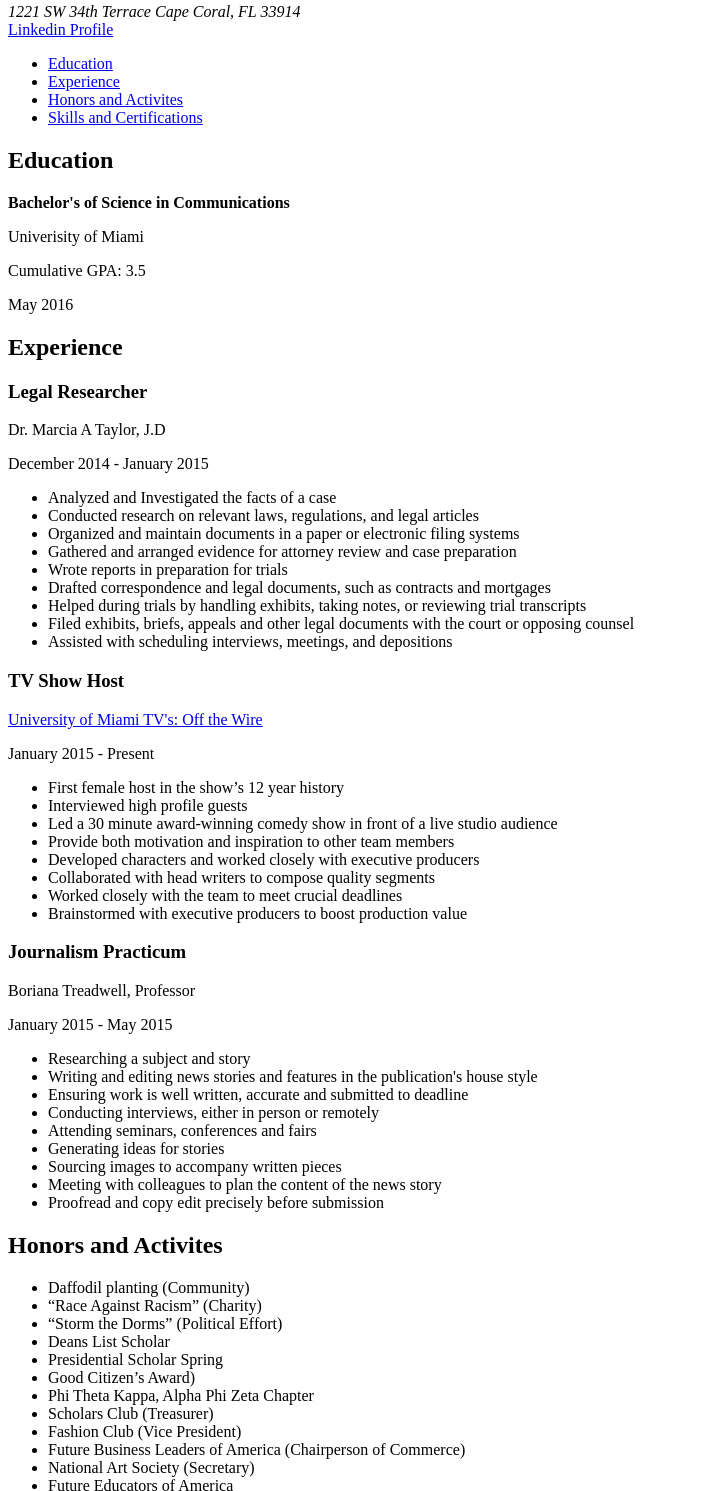
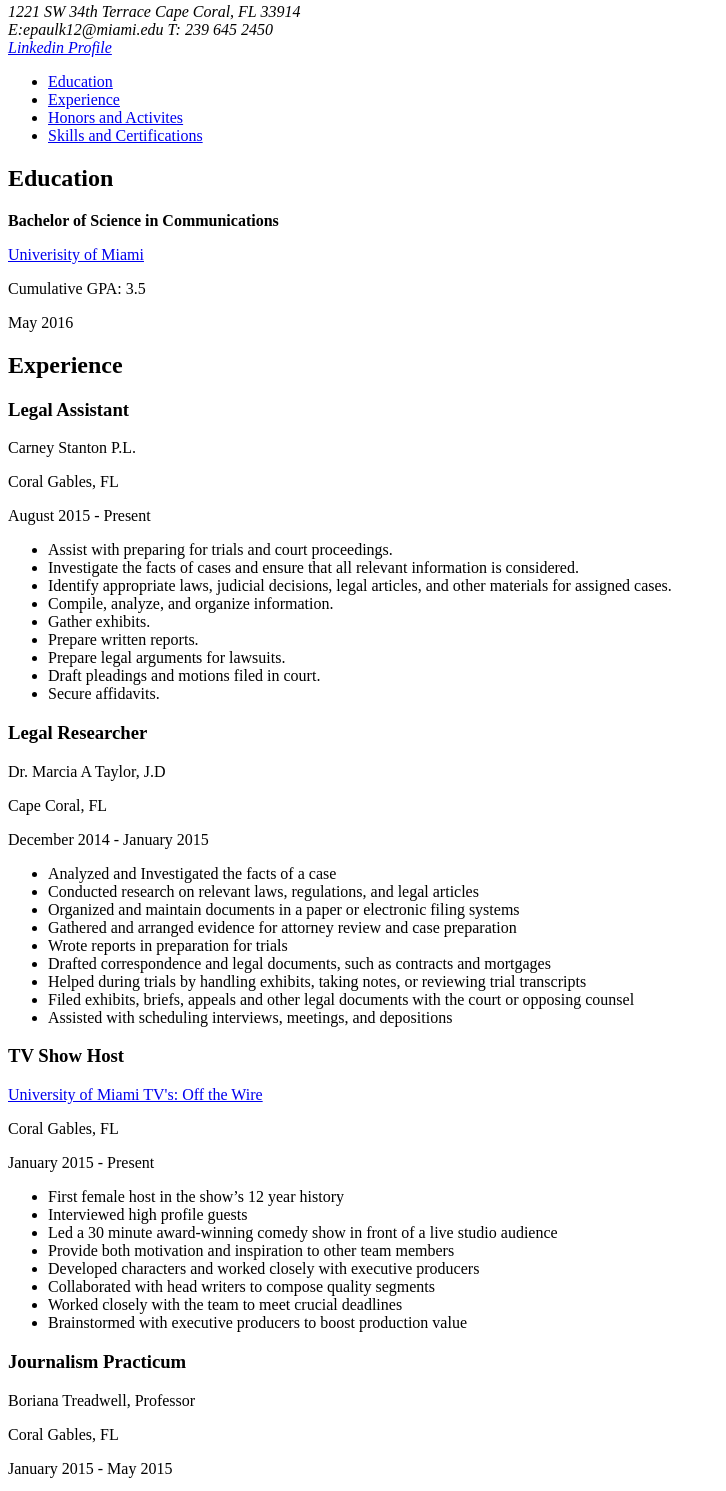
Before and after one commit to epaulk12/elaynapaulk.resume.io, a plain HTML site: page Index.html in a window 1280 px wide. Shown: the part 77-1568 px from the top of the page, without its empty margins (0-726 px from the left). Drawn offline with Linux system fonts and the light colour scheme.

Commit message:
Made Changes and added a few bits of info

```diff
--- a/Index.html
+++ b/Index.html
@@ -11,16 +11,19 @@
 
 
 <body>
+
+<a id="top"></a>
+
  <header>
 
     <h1>Elayna C. Paulk</h1>
 
         <address>
-        1221 SW 34th Terrace
-        Cape Coral, FL
-        33914
+        1221 SW 34th Terrace Cape Coral, FL 33914
+        <br>E:epaulk12@miami.edu T: 239 645 2450<br>
+     <a href="https://www.linkedin.com/in/elaynapaulk">Linkedin Profile</a>
         </address>
-     <a href="https://www.linkedin.com/in/elaynapaulk">Linkedin Profile</a>
+
 
 </header>
 
@@ -32,34 +35,55 @@
      <li><a href="#honors">Honors and Activites</a></li>
      <li><a href="#skills">Skills and Certifications</a></li>
  </ul>
+
 </nav>
 
 
 <main>
 
-     <section id="education">
+   <section id="education">
 
-<h2>Education</h2>
+    <h2>Education</h2>
 
 <article>
-    <p><strong>Bachelor's of Science in Communications</strong></p>
-    <p>Univerisity of Miami</p>
+    <p><strong>Bachelor of Science in Communications</strong></p>
+    <p><a href="http://welcome.miami.edu">Univerisity of Miami</a></p>
     <p>Cumulative GPA: 3.5</p>
     <p>May 2016</p>
 </article>
 
     </section>
 
- </main>
 
 <section id="experience">
 
 <h2>Experience</h2>
 
 <article>
+    <h3>Legal Assistant</h3>
+    <p>Carney Stanton P.L.</p>
+    <p>Coral Gables, FL</p>
+    <p>August 2015 - Present</p>
+
+    <ul>
+    <li>Assist with preparing for trials and court proceedings.</li>
+    <li>Investigate the facts of cases and ensure that all relevant information is considered.</li>
+    <li>Identify appropriate laws, judicial decisions, legal articles, and other materials for assigned cases.</li>
+    <li>Compile, analyze, and organize information.</li>
+    <li>Gather exhibits.</li>
+    <li>Prepare written reports.</li>
+    <li>Prepare legal arguments for lawsuits.</li>
+    <li>Draft pleadings and motions filed in court.</li>
+    <li>Secure affidavits.</li>
+    </ul>
+
+</article>
+
+<article>
 
     <h3>Legal Researcher</h3>
     <p>Dr. Marcia A Taylor, J.D </p>
+    <p>Cape Coral, FL</p>
     <p>December 2014 - January 2015</p>
 
 	<ul>
@@ -80,6 +104,7 @@
 
     <h3>TV Show Host</h3>
     <p><a href="http://umtv.miami.edu/shows/off-the-wire">University of Miami TV's: Off the Wire</a></p>
+    <p>Coral Gables, FL</p>
     <p>January 2015 - Present</p>
 
     <ul>
@@ -99,6 +124,7 @@
 
     <h3>Journalism Practicum</h3>
     <p>Boriana Treadwell, Professor</p>
+    <p>Coral Gables, FL</p>
     <p>January 2015 - May 2015</p>
 
     <ul>
@@ -127,14 +153,14 @@
     <li>Daffodil planting (Community)</li>
     <li>“Race Against Racism” (Charity)</li>
 	<li>“Storm the Dorms” (Political Effort)</li>
-	<li>Deans List Scholar</li>
-	<li>Presidential Scholar Spring</li>
-	<li>Good Citizen’s Award)</li>
+	<li>Dean's List Scholar</li>
+	<li>Presidential Scholar</li>
+	<li>Good Citizen’s Award</li>
 	<li>Phi Theta Kappa, Alpha Phi Zeta Chapter</li>
-	<li>Scholars Club (Treasurer)</li>
+	<li>Scholar's Club (Treasurer)</li>
 	<li>Fashion Club (Vice President)</li>
 	<li>Future Business Leaders of America (Chairperson of Commerce)</li>
-	<li>National Art Society (Secretary)</li>
+	<li>National Art Honor Society (Secretary)</li>
 	<li>Future Educators of America</li>
     </ul>
 
@@ -162,5 +188,12 @@
 
 </article>
 
+</section>
 
-    </body>
+</main>
+
+
+<a href="#top">Back to top of page</a>
+
+</body>
+</html>
```
